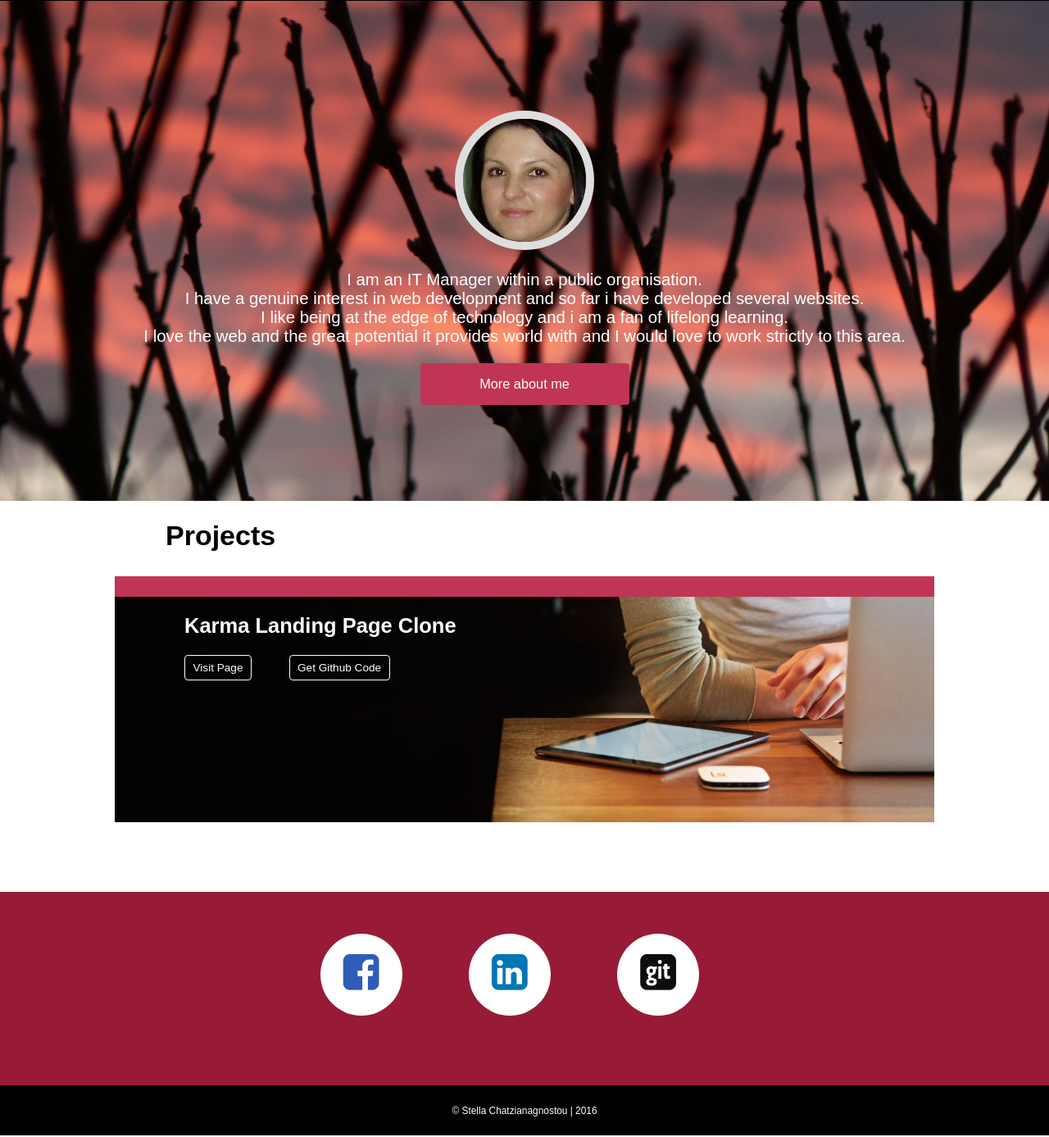
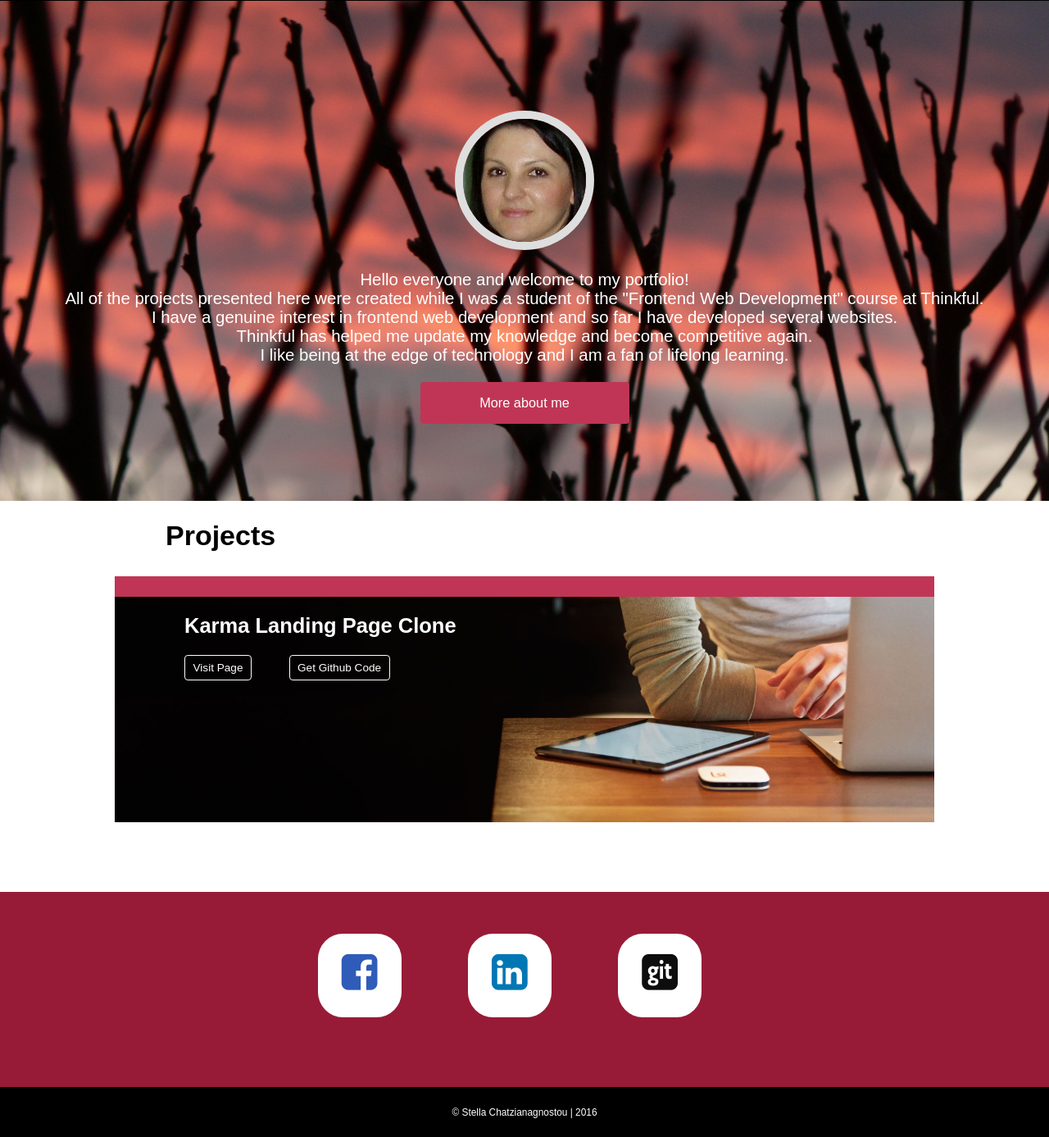
Before and after one commit to schatzia/stella-chatzianagnostou-portfolio, a plain HTML site: page index.html in a window 1280 px wide. Shown: the part 69-1456 px from the top of the page at 82% size. Drawn offline with Linux system fonts and the light colour scheme.

Commit message:
Removed images

```diff
--- a/css/style.css
+++ b/css/style.css
@@ -144,9 +144,9 @@ footer{
 	margin-top: 1em;
 	background: #fff;
 	/* border: 3px solid #fff; */
-	border-radius: 50%;
-	width: 100px;
-	height: 100px;
+	border-radius: 30%;
+	width: 2em;
+	height: 2em;
 	padding:18px 14px;
 	font-size: 3rem;
 	transition: background-color 0.5s ease;
--- a/index.html
+++ b/index.html
@@ -8,6 +8,7 @@
 	<link rel="stylesheet" href="css/font-awesome.min.css">
 	<!-- <link href="//maxcdn.bootstrapcdn.com/font-awesome/4.2.0/css/font-awesome.min.css" rel="stylesheet"> -->
 	<link href='https://fonts.googleapis.com/css?family=Open+Sans:400,300,600|Roboto:400,500,300|Lato:400,700|Oswald:400,300,700' rel='stylesheet' type='text/css'>
+	<link rel="shortcut icon" type="image/x-icon" href="images/favicon.png">
 </head>
 <body>
 	<nav class="top-navigation">
@@ -27,8 +28,8 @@
 	</nav>
 	<section class="introduction">
 		<div class="content">
-			<img src="images/cv_photo2.jpg" alt="My photo" class="myPhoto">
-			<p>I am an IT Manager within a public organisation. <br/>I have a genuine interest in web development and so far i have developed several websites. <br />I like being at the edge of technology and i am a fan of lifelong learning. <br />I love the web and the great potential it provides world with and I would love to work strictly to this area.</p>
+			<img src="images/myphoto.jpg" alt="My photo" class="myPhoto">
+			<p>Hello everyone and welcome to my portfolio! <br />All of the projects presented here were created while I was a student of the "Frontend Web Development" course at Thinkful. <br/>I have a genuine interest in frontend web development and so far I have developed several websites. <br />Thinkful has helped me update my knowledge and become competitive again. <br />I like being at the edge of technology and I am a fan of lifelong learning.</p>
 			<button class="more-button">More about me</button>
 		</div>
 	</section>
```
Also changed, not shown: images/QAdTsSj8TOOWzlyLn3Rg_14248396556_aefcd9a926_o.jpg (deleted), images/autumn-941304_1920.jpg (deleted), images/beach.jpg (deleted), images/favicon.png (added), images/myphoto.jpg (renamed from images/cv_photo2.jpg), images/sunset-in-the-park.jpg (deleted), 2 other files.
